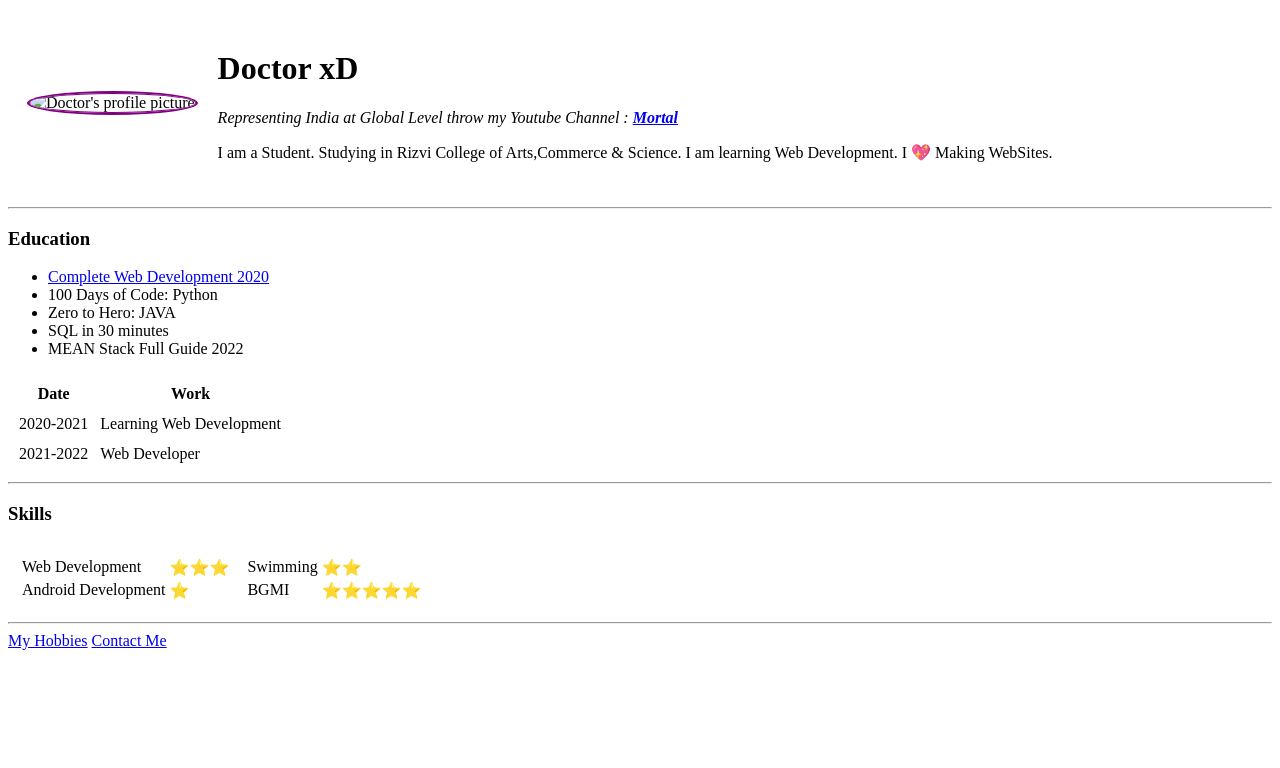
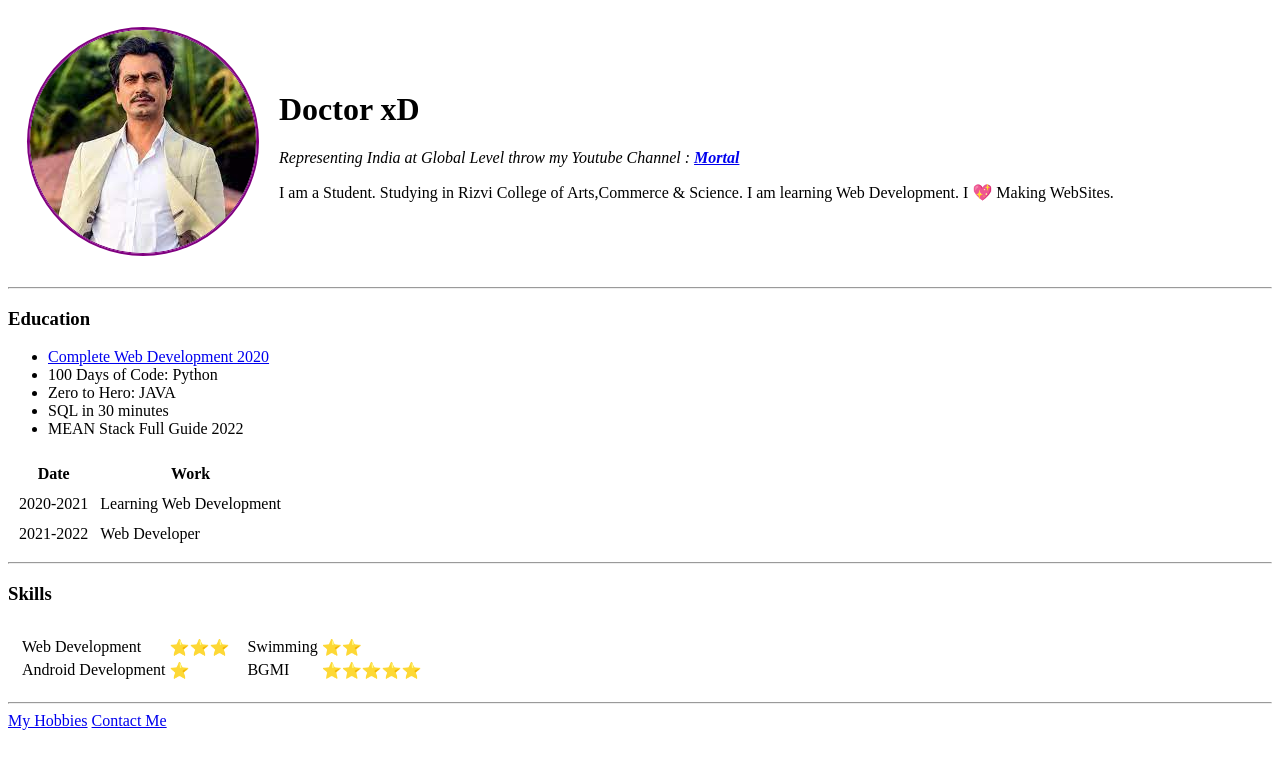
Before and after one commit to salman7875/HTML---Personal-Site, a plain HTML site: page index.html in a window 1280 px wide. Drawn offline with Linux system fonts and the light colour scheme; the site is published under a folder, as on GitHub Pages, so addresses that start at the root find nothing.

Commit message:
Changing file location in index.html

```diff
--- a/index.html
+++ b/index.html
@@ -16,7 +16,7 @@
 <body>
     <table cellSpacing="20">
         <tr>
-            <td><img src="/Images/nawaz.jfif" alt="Doctor's profile picture"></td>
+            <td><img src="Images/nawaz.jfif" alt="Doctor's profile picture"></td>
             <td><h1>Doctor xD</h1>
                 <p><em>Representing India at Global Level throw my Youtube Channel : <strong><a href="https://www.youtube.com/c/MortaLyt" >Mortal</a></strong></em></p>
                 <p>I am a Student. Studying in Rizvi College of Arts,Commerce & Science.
```
